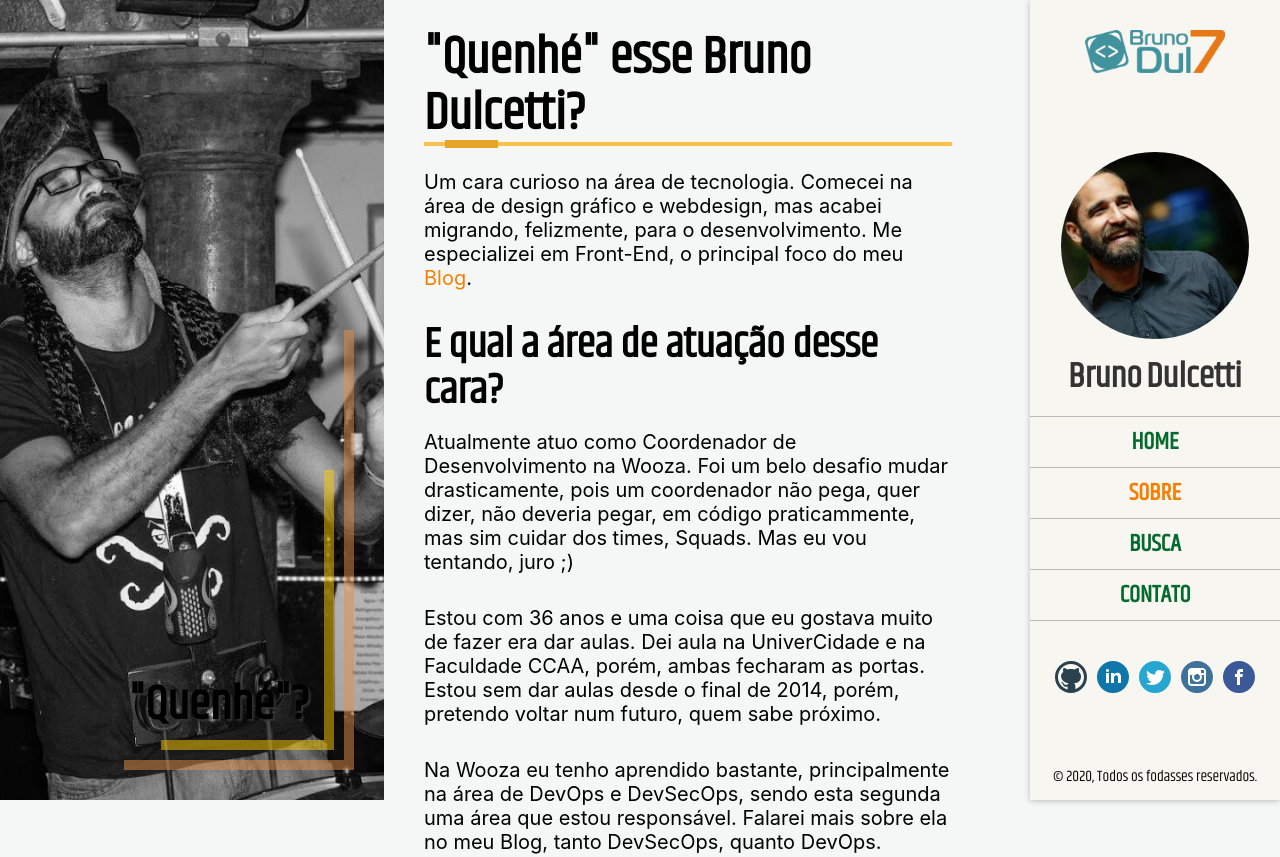
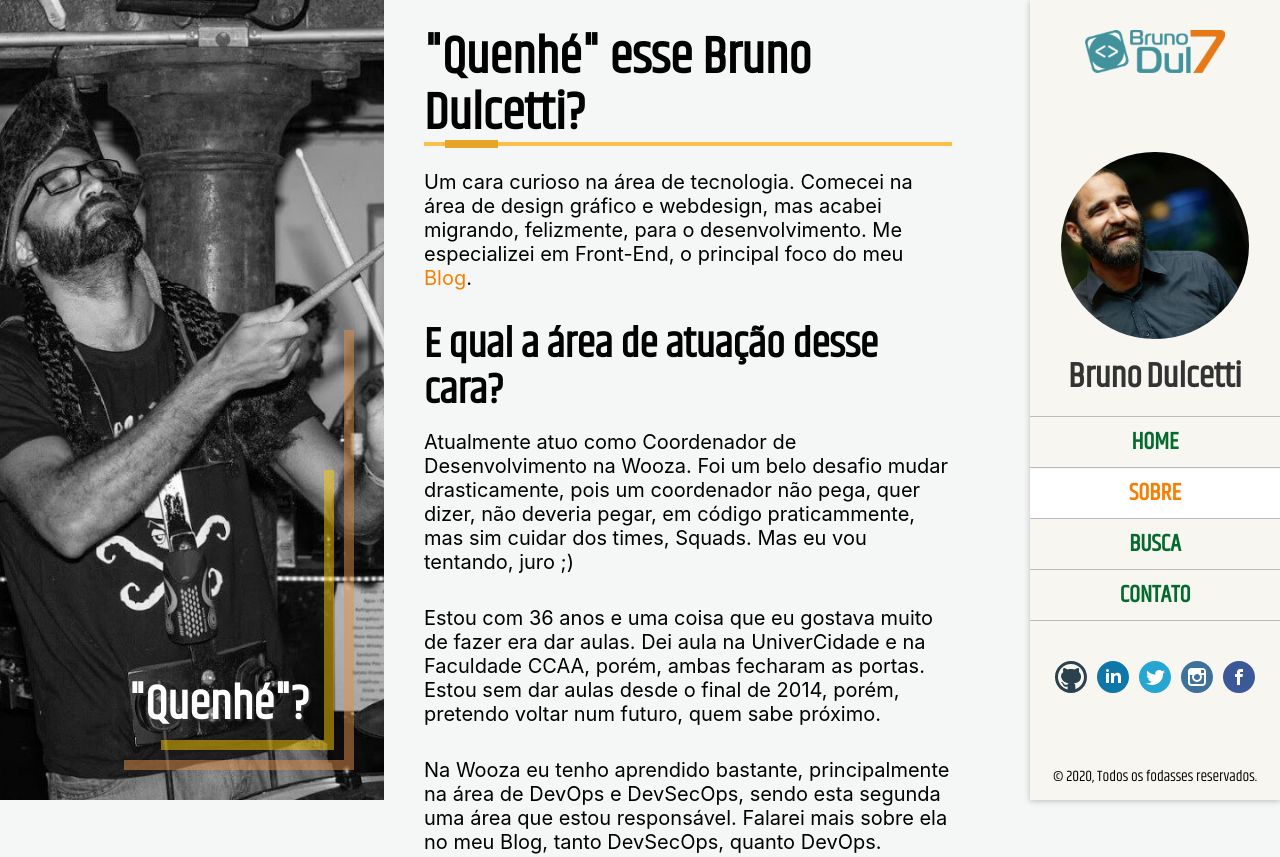
Before and after one commit to dulcetti/blog, a Gatsby site: page /sobre in a window 1280 px wide. Shown: the top 857 px of the page. Built offline with nearby package versions, Linux system fonts and the light colour scheme; Gatsby itself is replaced by a stand-in of ours; some packages are replaced by stand-ins of ours.

Commit message:
style: add vars on theme.js to style

```diff
--- a/src/styles/themes.js
+++ b/src/styles/themes.js
@@ -54,11 +54,13 @@
       boxShadows: _colors.grayMedium,
       color: _colors.grayDark,
       links: _colors.orange,
+      negativeColor: _colors.white,
       textShadows: _colors.grayDark,
     },
     posts: {
       blockquoteBg: _colors.white,
       blockquoteBorder: _colors.green,
+      borderInfos: _colors.grayLight,
       description: _colors.gray,
       links: _colors.orange,
       linksBorder: _colors.green,
@@ -88,6 +90,7 @@
       bg: _colors.brownLight,
       bgFooter: _colors.brownLight,
       bgMobile: _colors.brownLightOver,
+      bgLinkHover: _colors.white,
       links: _colors.green,
       linksHover: _colors.orange,
       name: _colors.grayDark,
```
